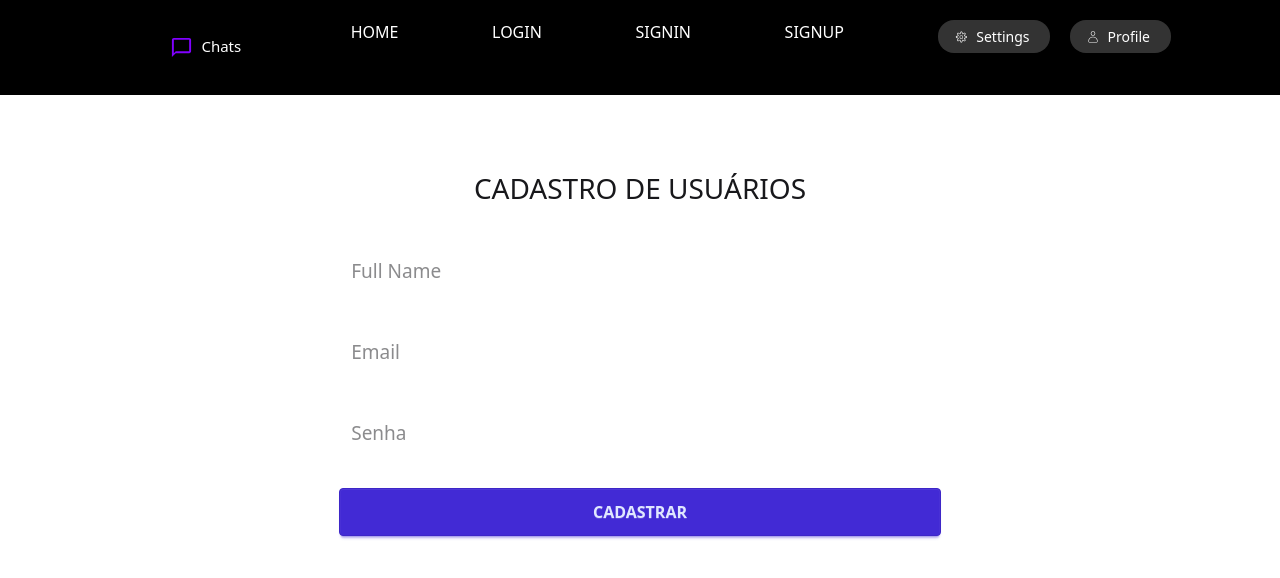
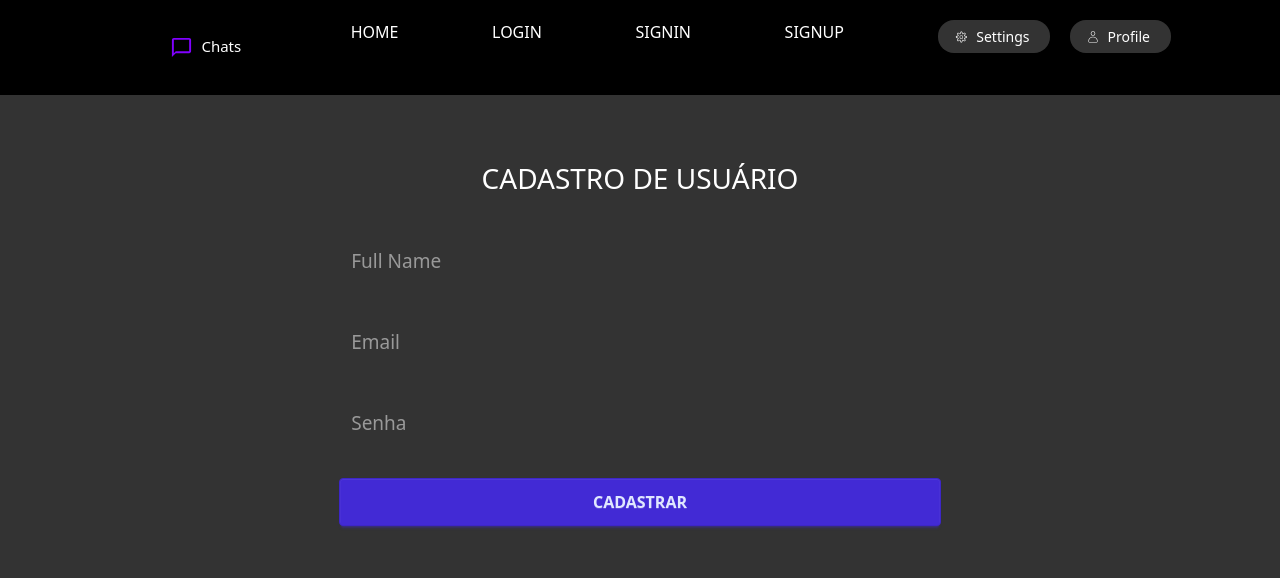
Before and after one commit to GustavoFSProg/chat-mongoose-video-web, a React (Vite) app: page /signup in a window 1280 px wide. Shown: the top 578 px of the page. Built offline with nearby package versions, Linux system fonts and the light colour scheme.

Commit message:
navbar pronto

```diff
--- a/index.html
+++ b/index.html
@@ -11,7 +11,8 @@
       margin: 0px;
       padding: 0px;
       box-sizing: border-box;
-
+      background-color: #333333;
+      color: white;
       /* justify-content: center; */
     }
   </style>
--- a/src/App.jsx
+++ b/src/App.jsx
@@ -68,9 +68,9 @@ function App() {
     <>
       <NavBar />
       <div
-        className="flex w-full text-1xl
+        className="flex w-full text-1xl -
         h-[100vh]
-       bg-[#404040] flex-col items-center justify-center"
+       flex-col items-center justify-center"
       >
         OLÁ
         <br />
--- a/src/pages/Login/Login.jsx
+++ b/src/pages/Login/Login.jsx
@@ -37,11 +37,23 @@ function Login() {
   return (
     <>
       <NavBar />
-      <br />
-      <br />
-      <br />
-      <div className="flex  w-full items-center flex-col justify-center h-auto">
-        <h1 className="flex mb-9 h-full w-[80%] text-[28px] items-center justify-center">
+      <br/>
+      <br/>
+      <br/>
+      <br/>
+      <br/>
+      <br/>
+      <br/>
+      <br/>
+
+      <div className="flex  h-screen w-full items-center flex-col
+       -mt-[180px]
+      justify-center ">
+        <h1 className="flex
+        -mt-[380px]
+        mb-9 h-[100px]] w-[80%] text-[28px]
+         items-center
+         justify-center">
         LOGIN DE USUÁRIO
         </h1>
 
--- a/src/pages/signup/SignUp.jsx
+++ b/src/pages/signup/SignUp.jsx
@@ -39,13 +39,30 @@ function SignUp(req, res) {
   return (
     <>
       <NavBar />
-      <br />
-      <br />
-      <br />
-      <div className="flex  w-full items-center flex-col justify-center h-auto">
-        <h1 className="flex mb-9 h-full w-[80%] text-[28px] items-center justify-center">
+      <br/>
+      <br/>
+      <br/>
+      <br/>
+      <br/>
+      <br/>
+      <br/>
+      <br/>
+      <br/>
+
+      <div className="flex  h-screen w-full items-center flex-col
+       -mt-[180px]
+      justify-center ">
+        <h1 className="flex
+        -mt-[380px]
+        mb-9 h-[100px]] w-[80%] text-[28px]
+         items-center
+         justify-center">
+        CADASTRO DE USUÁRIO
+        </h1>
+      {/* <div className="flex  w-full items-center flex-col justify-center h-auto"> */}
+        {/* <h1 className="flex mb-9 h-full w-[80%] text-[28px] items-center justify-center">
           CADASTRO DE USUÁRIOS
-        </h1>
+        </h1> */}
 
         <form
           onSubmit={handleSignup}
```
